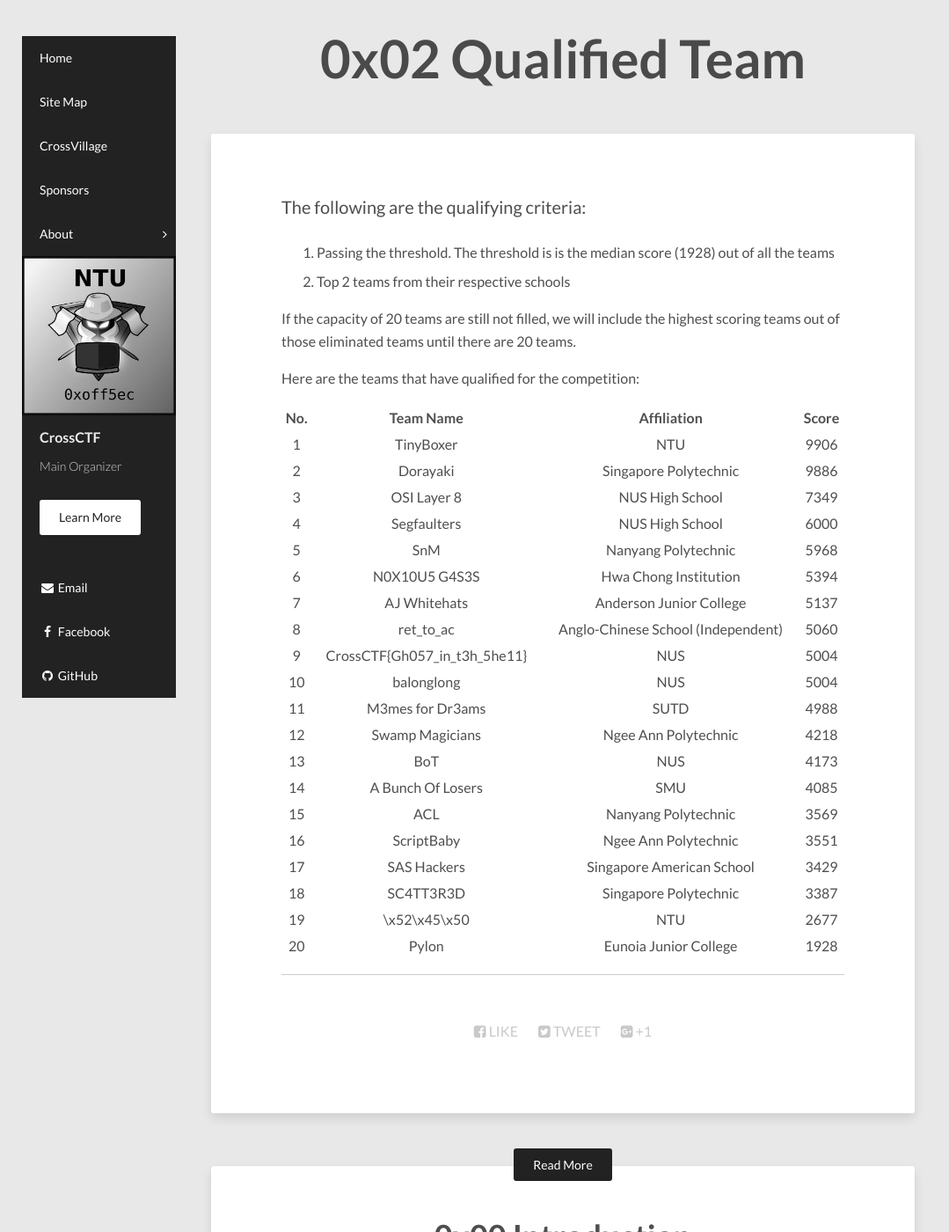
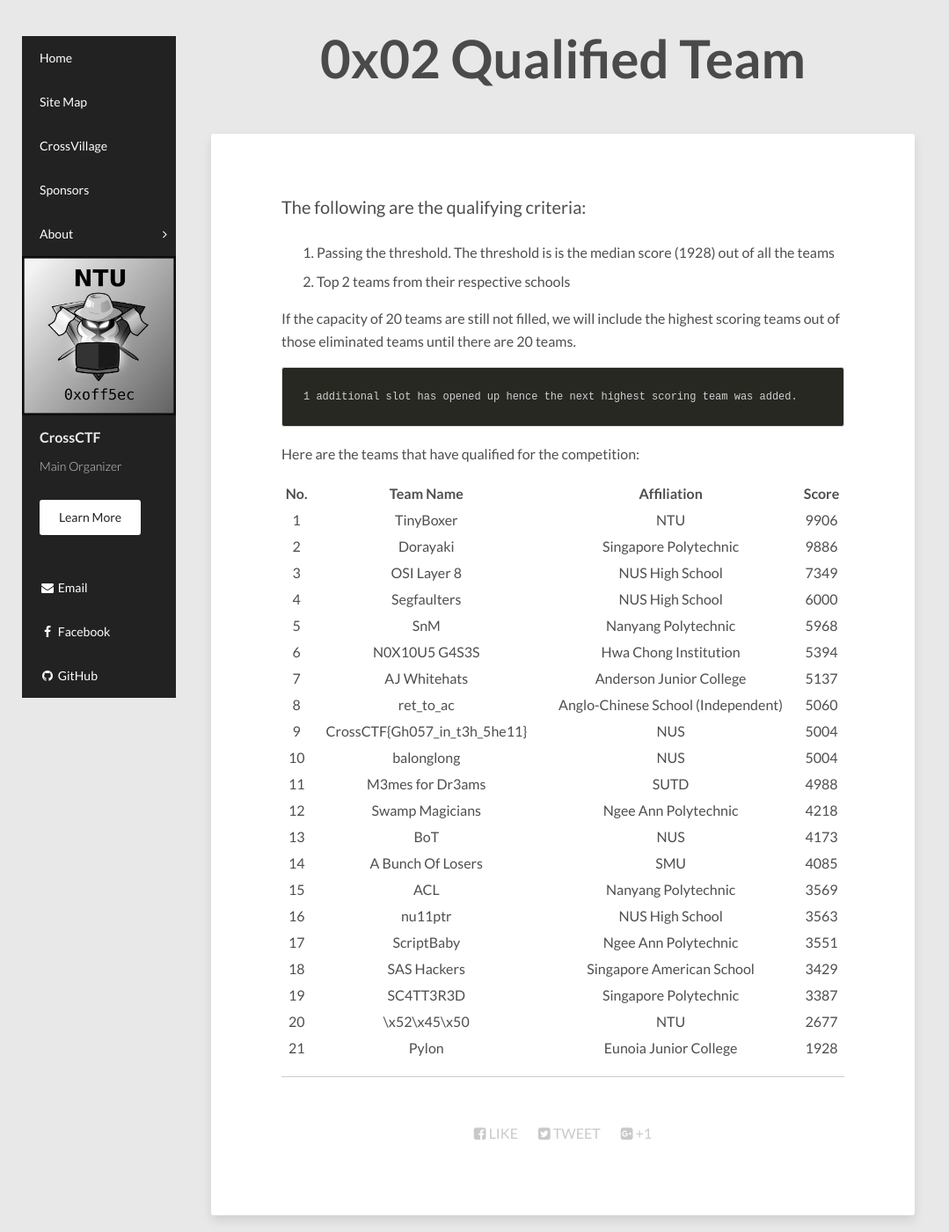
Before and after one commit to CrossCTF/crossctf.github.io, a Jekyll site: the page built from _posts/2018-04-21-Qualified-Teams.md, in a window 1280 px wide and 1400 px high. Shown: the whole window at 88% size, without its empty margins (0-1079 px from the left). Built offline with Jekyll 4.4.1, drawn with Linux system fonts in a browser that asks for light colours; nearby versions of some CDN libraries.

Commit message:
added Nu11ptr to qualified team

```diff
--- a/_posts/2018-04-21-Qualified-Teams.md
+++ b/_posts/2018-04-21-Qualified-Teams.md
@@ -12,6 +12,8 @@
 
 If the capacity of 20 teams are still not filled, we will include the highest scoring teams out of those eliminated teams until there are 20 teams.
 
+	1 additional slot has opened up hence the next highest scoring team was added.
+
 Here are the teams that have qualified for the competition:
 
 | No. | Team Name | Affiliation | Score|
@@ -24,18 +26,19 @@
 | 6 | N0X10U5 G4S3S | Hwa Chong Institution | 5394 |
 | 7 | AJ Whitehats | Anderson Junior College | 5137 |
 | 8 | ret_to_ac | Anglo-Chinese School (Independent) | 5060 |
-| 9 | CrossCTF{Gh057_in_t3h_5he11} | NUS | 5004 |
-| 10 | balonglong | NUS | 5004 |
+| 9 | CrossCTF{Gh057_in_t3h_5he11} | NUS  | 5004 |
+| 10 | balonglong | NUS  | 5004 |
 | 11 | M3mes for Dr3ams | SUTD | 4988 |
 | 12 | Swamp Magicians | Ngee Ann Polytechnic | 4218 |
-| 13 | BoT | NUS | 4173 |
+| 13 | BoT | NUS  | 4173 |
 | 14 | A Bunch Of Losers | SMU | 4085 |
 | 15 | ACL | Nanyang Polytechnic | 3569 |
-| 16 | ScriptBaby | Ngee Ann Polytechnic | 3551 |
-| 17 | SAS Hackers | Singapore American School | 3429 |
-| 18 | SC4TT3R3D | Singapore Polytechnic | 3387 |
-| 19 | \x52\x45\x50 | NTU | 2677 |
-| 20 | Pylon | Eunoia Junior College | 1928 |
+| 16 | nu11ptr | NUS High School | 3563 |
+| 17 | ScriptBaby | Ngee Ann Polytechnic | 3551 |
+| 18 | SAS Hackers | Singapore American School | 3429 |
+| 19 | SC4TT3R3D | Singapore Polytechnic | 3387 |
+| 20 | \x52\x45\x50 | NTU | 2677 |
+| 21 | Pylon | Eunoia Junior College | 1928 |
 
 
 ---
```
